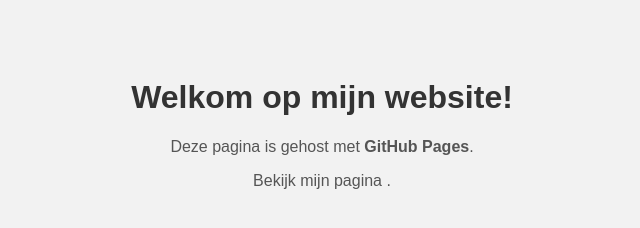
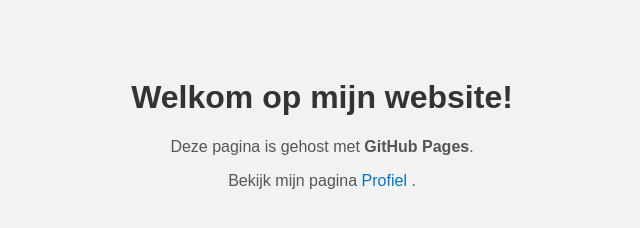
Before and after one commit to rbuijse/TEST_FIXBRIGADE, a plain HTML site: page index.html in a window 1280 px wide. Shown: the whole page, without its empty margins (318-958 px from the left). Drawn offline with Linux system fonts and the light colour scheme.

Commit message:
Update index.html

```diff
--- a/index.html
+++ b/index.html
@@ -26,6 +26,6 @@
 <body>
     <h1>Welkom op mijn website!</h1>
     <p>Deze pagina is gehost met <strong>GitHub Pages</strong>.</p>
-    <p>Bekijk mijn pagina <a href="https://rbuijse.github.io/TEST_FIXBRIGADE"></a>.</p>
+    <p>Bekijk mijn pagina <a href="https://github.io/rbuijse">Profiel </a>.</p>
 </body>
 </html>
```
